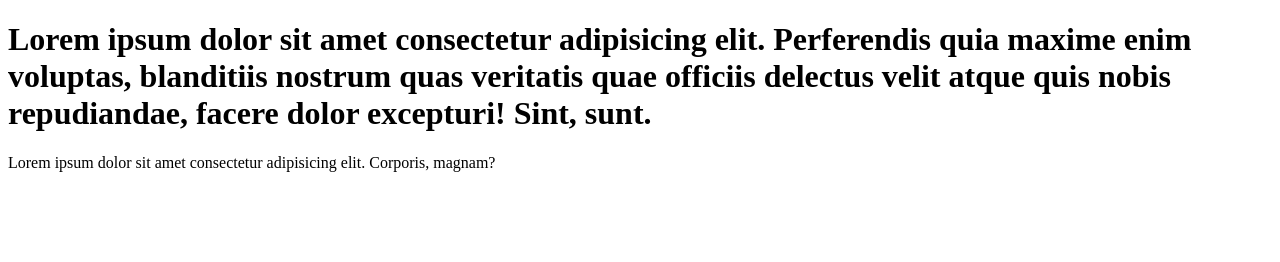
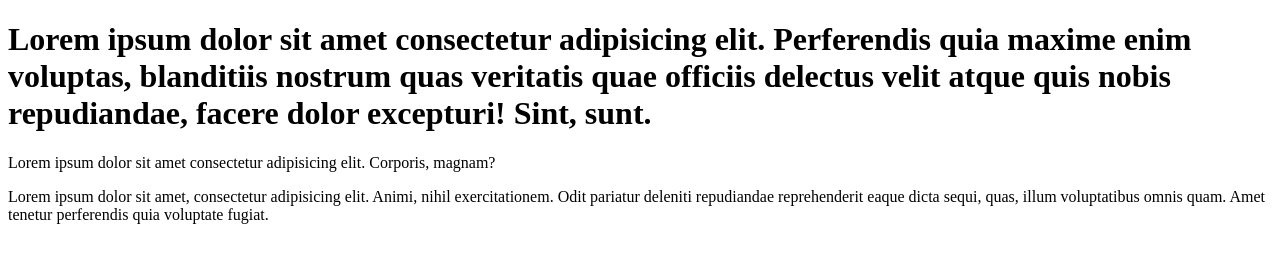
Before and after one commit to ummesalma303/testing-github, a plain HTML site: page index.html in a window 1280 px wide. Drawn offline with Linux system fonts and the light colour scheme.

Commit message:
added new paragraph

```diff
--- a/index.html
+++ b/index.html
@@ -8,5 +8,6 @@
 <body>
     <h1>Lorem ipsum dolor sit amet consectetur adipisicing elit. Perferendis quia maxime enim voluptas, blanditiis nostrum quas veritatis quae officiis delectus velit atque quis nobis repudiandae, facere dolor excepturi! Sint, sunt.</h1>
     <p>Lorem ipsum dolor sit amet consectetur adipisicing elit. Corporis, magnam?</p>
+    <p>Lorem ipsum dolor sit amet, consectetur adipisicing elit. Animi, nihil exercitationem. Odit pariatur deleniti repudiandae reprehenderit eaque dicta sequi, quas, illum voluptatibus omnis quam. Amet tenetur perferendis quia voluptate fugiat.</p>
 </body>
 </html>
```
